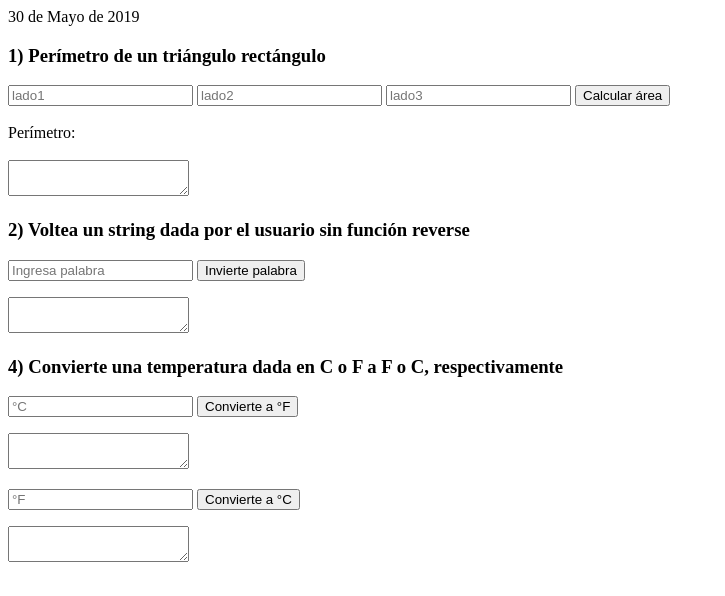
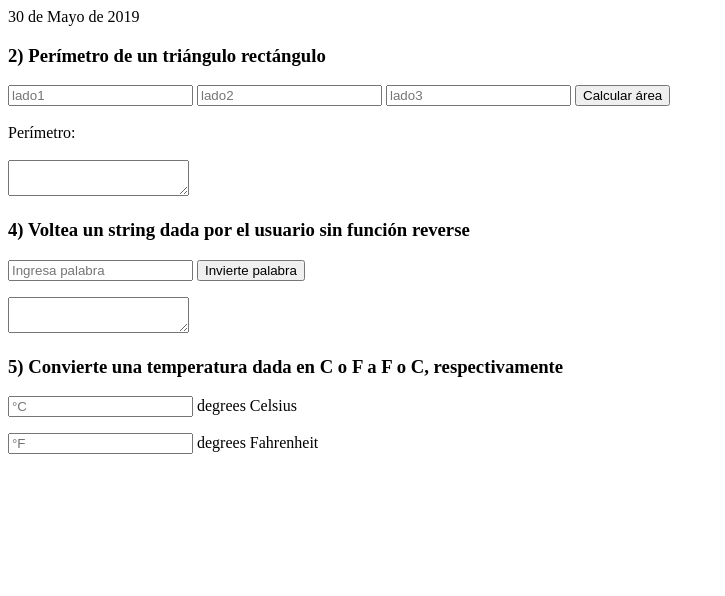
Before and after one commit to CarlaCarrillo/EjerciciosDiegoJavaScript1, a plain HTML site: page index.html in a window 1280 px wide. Shown: the whole page, without its empty margins (0-725 px from the left). Drawn offline with Linux system fonts and the light colour scheme.

Commit message:
ejercicio conversión temperatura

```diff
--- a/index.html
+++ b/index.html
@@ -8,7 +8,7 @@
     <title>Document</title>
 </head>
 <body>
-        <h3>1) Perímetro de un triángulo rectángulo</h3>
+        <h3>2) Perímetro de un triángulo rectángulo</h3>
 
         <input type="number" id="lado1" placeholder="lado1">
         <input type="number" id="lado2" placeholder="lado2">
@@ -22,8 +22,7 @@
         <textarea id="textperim" class="form-control"></textarea>
 
 
-
-        <h3>2) Voltea un string dada por el usuario sin función reverse</h3>
+        <h3>4) Voltea un string dada por el usuario sin función reverse</h3>
 
         <input type="text" id="palabrainv" placeholder="Ingresa palabra">
         <button onclick="manejainvertir()">Invierte palabra</button><p/>
@@ -32,18 +31,12 @@
         </div>-->
 
 
-        <h3> 4) Convierte una temperatura dada en C o F a F o C, respectivamente</h3>
-
-        <input type="number" id="c" placeholder="°C">
-        <button onclick="calculaF()">Convierte a °F</button><p/>
-        <textarea id="valueF" class="form-control"></textarea><p/>
-
-        <input type="number" id="f" placeholder="°F">
-        <button onclick="calculaC()">Convierte a °C</button><p/>
-        <textarea id="valueC" class="form-control"></textarea>
+        <h3> 5) Convierte una temperatura dada en C o F a F o C, respectivamente</h3>
 
 
+        <p><input id="c" onkeyup="convertir('C')" placeholder="°C"> degrees Celsius</p>
 
+        <p><input id="f" onkeyup="convertir('F')" placeholder="°F"> degrees Fahrenheit</p>
 
 
 
--- a/respuestas.js
+++ b/respuestas.js
@@ -1,9 +1,9 @@
-//Imprime la fecha actual
+//(1)Imprime la fecha actual
 var meses = new Array ("Enero","Febrero","Marzo","Abril","Mayo","Junio","Julio","Agosto","Septiembre","Octubre","Noviembre","Diciembre");
 var f=new Date();
 document.write(f.getDate() + " de " + meses[f.getMonth()] + " de " + f.getFullYear());
 
-// Obten el área de un triángulo. Pidele los 3 lados al
+// (2)Obten el área de un triángulo. Pidele los 3 lados al
 
 function calculaPerim(){
 var textResultado = document.getElementById("textperim");
@@ -17,7 +17,7 @@ textResultado.value = perim;
 
 }
 
-// Voltea una string dada por el usuario
+//(3) Voltea una string dada por el usuario
 function invertir_text(texto) {
     return texto.split('').reverse().join('')
 }
@@ -30,17 +30,8 @@ function reverse() {
 
 }
 
-function reverse() {
 
-    var invertir = String(window.prompt('ingresa palabra'));
-    var rvs = invertir.split("");
-    alert(rvs.reverse(invertir).join(""));
-
-}
-
-
-
-// Voltea una string dada por el usuario sin usar el método de reverse
+// (4)Voltea una string dada por el usuario sin usar el método de reverse
 function manejainvertir() {
     var cadena = document.getElementById('palabrainv').value;
     var resultado = invertir(cadena); //resultado será el de la función invertir
@@ -64,8 +55,9 @@ function invertir(cadena) {
 
 
 
-//Convierte una temperatura dada en C o F a F o C, respectivamente
-function convert(degree) {
+//(5)Convierte una temperatura dada en C o F a F o C, respectivamente
+//esta función es jalada desde el html
+function convertir(degree) {
     var x;
     if (degree == "C") {
       x = document.getElementById("c").value * 9 / 5 + 32;
@@ -75,10 +67,7 @@ function convert(degree) {
       document.getElementById("c").value = Math.round(x);
     }
   }
-
-
-
-
+  //otras funciones de conversión pero no las use
   function cToF(celsius)
 {
   const cTemp = celsius;
```
